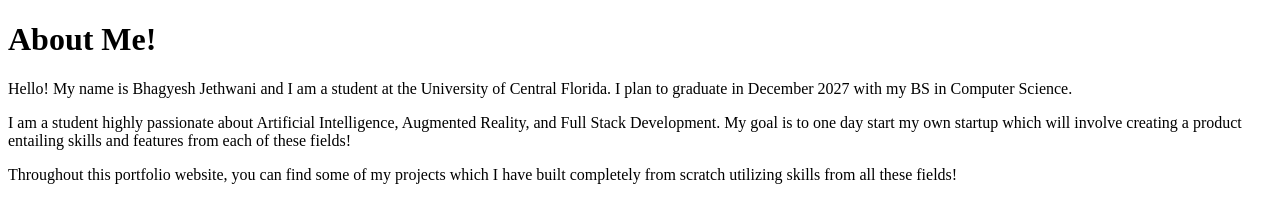
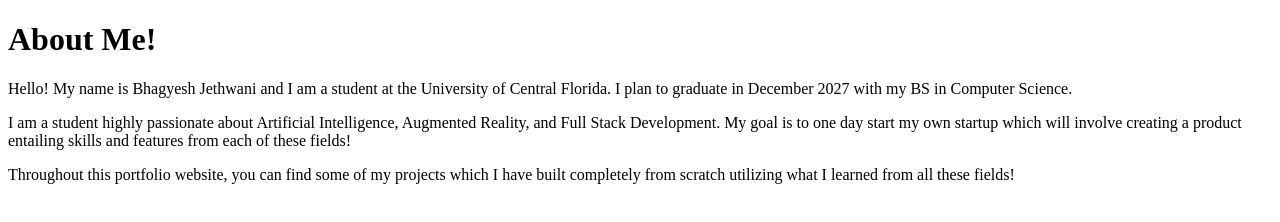
Before and after one commit to Babagesh/bhagyesh-portfolio, a plain HTML site: page aboutme.html in a window 1280 px wide. Drawn offline with Linux system fonts and the light colour scheme.

Commit message:
minor fixes

```diff
--- a/aboutme.html
+++ b/aboutme.html
@@ -8,7 +8,7 @@
     <h1> About Me!</h1>
     <p> Hello! My name is Bhagyesh Jethwani and I am a student at the University of Central Florida. I plan to graduate in December 2027 with my BS in Computer Science.</p>
     <p>I am a student highly passionate about Artificial Intelligence, Augmented Reality, and Full Stack Development. My goal is to one day start my own startup which will involve creating a product entailing skills and features from each of these fields!</p>
-    <p>Throughout this portfolio website, you can find some of my projects which I have built completely from scratch utilizing skills from all these fields!</p>
+    <p>Throughout this portfolio website, you can find some of my projects which I have built completely from scratch utilizing what I learned from all these fields!</p>
 
 </body>
 </html>
```
